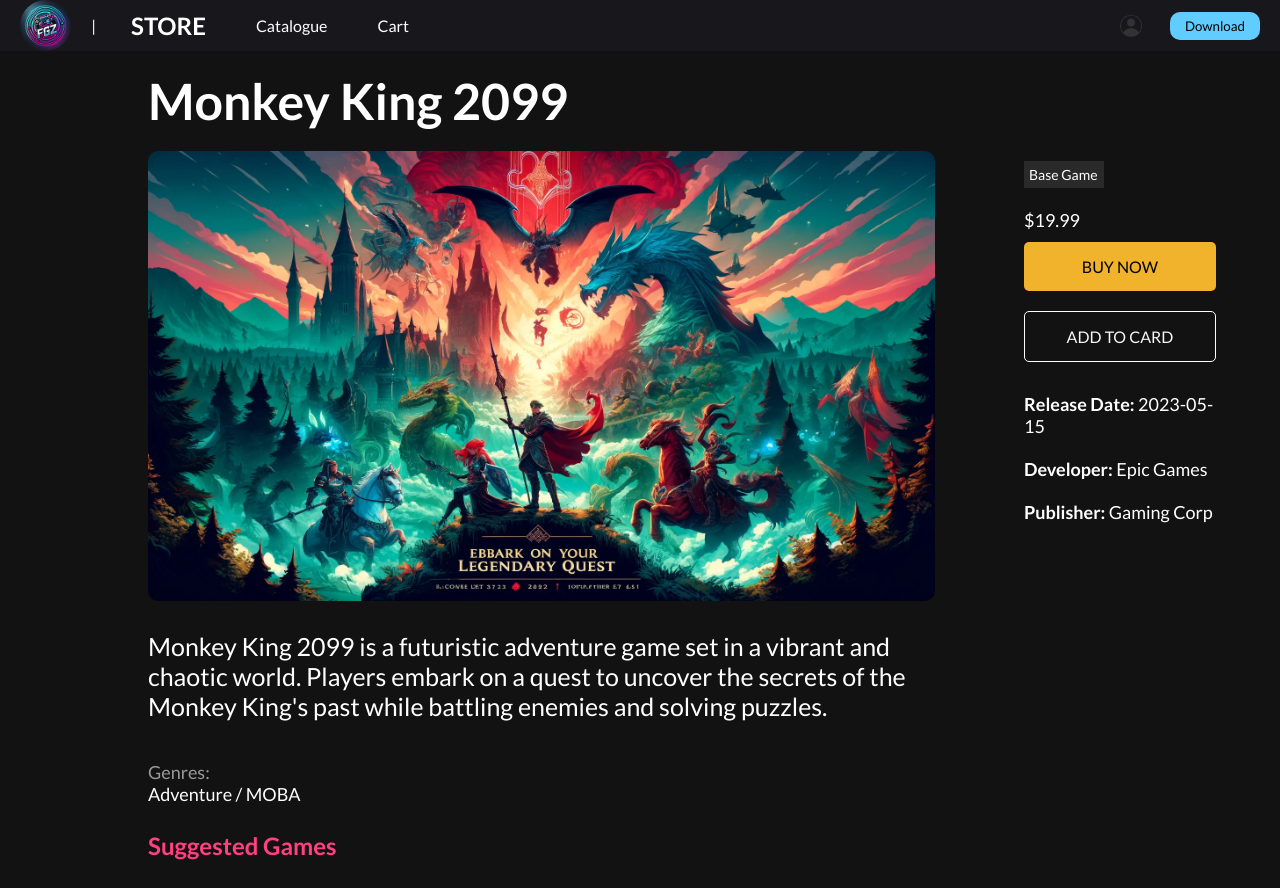
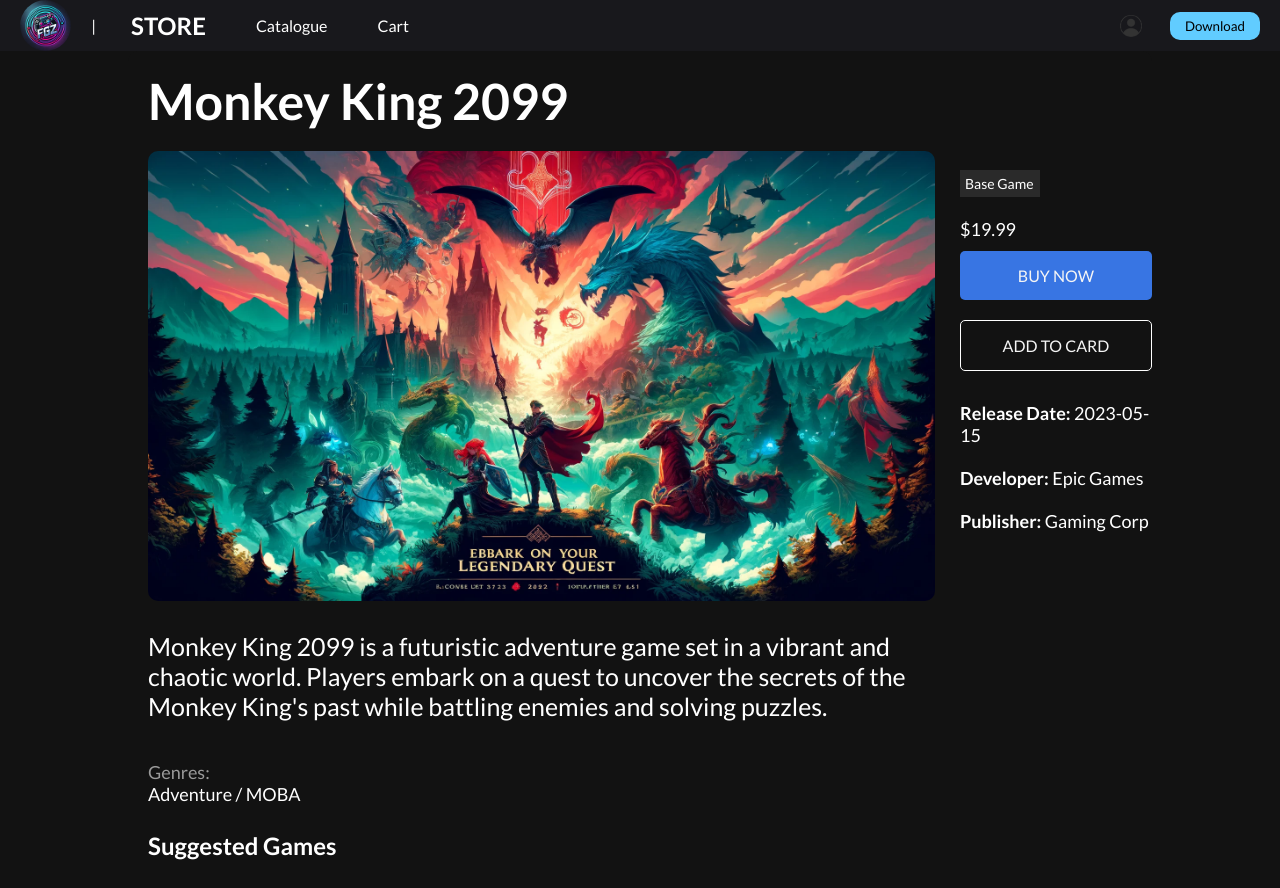
Before and after one commit to PhamHoaiTan/Single-Page, a React (Create React App) app in the folder web-game/: page /product/1 in a window 1280 px wide. Shown: the top 888 px of the page. Built offline with nearby package versions, Linux system fonts and the light colour scheme.

Commit message:
update scroll in details

```diff
--- a/web-game/src/Pages/Details/ProductDetail.css
+++ b/web-game/src/Pages/Details/ProductDetail.css
@@ -30,7 +30,6 @@
   }
   .details-content{
     display: grid;
-    position: relative;
     grid-template-columns: 80% 20%;
     height: 80vh;
   }
@@ -55,11 +54,12 @@
   /* Right Details */
   .detail-right{
     width: 15vw;
+    position: absolute;
     display: flex;
-    position: fixed;
     flex-direction: column;
     gap: 1px;
-    left: 80%;
+    top: 20%;
+    left: 75%;
   }
   .detail-bt button{
       width: 100%;
@@ -68,17 +68,17 @@
       font-size: 1em;
       border-radius: 5px;
       cursor: pointer;
+      color: #F5F5F5;
   }
   .detail-bt .buyNow{
-    background-color: #F1B22C;
+    background-color: #3875E3;
     border: none;
   }
   .detail-bt .buyNow:hover{
-    background-color: #CA9625;
+    background-color: #488BE8;
   }
   .detail-bt .addToCard{
     background-color: #121212;
-    color: #F5F5F5;
     border: white 1px solid;
   }
   .detail-bt .addToCard:hover {
--- a/web-game/src/Pages/Details/ProductDetail.jsx
+++ b/web-game/src/Pages/Details/ProductDetail.jsx
@@ -1,5 +1,5 @@
 // src/Pages/Home/ProductDetail.js
-import React from 'react';
+import React, { useEffect, useRef, useState } from 'react';
 import { useParams } from 'react-router-dom';
 import { games } from '../../assets/games/game';
 import Suggestions from '../../components/Suggestions/Suggestions';
@@ -9,22 +9,61 @@ function ProductDetail() {
   const { id } = useParams();
   const product = games.find(game => game.id === parseInt(id));
 
+  const detailContain = useRef(null);
+  const detailRight = useRef(null);
+  const suggestion = useRef(null);
+
+  const [widthContain,setWidthContain] = useState(0);
+  const [topSuggest,setTopSuggest] = useState(0);
+  const [nice,setHeightDetailRight] = useState(0);
+
+  useEffect(()=>{
+    setWidthContain(detailContain.current.offsetHeight);
+    console.log(topSuggest);
+  },[]);
+
+  useEffect(()=>{
+    setHeightDetailRight(detailRight.current.offsetHeight);
+  },[]);
+
+  useEffect(()=>{
+    setTopSuggest(suggestion.current.offsetTop);
+  },[]);
+
   if (!product) {
     return <div>Product not found</div>;
   }
 
+
+  // scroll
+  window.addEventListener('scroll',()=>{
+        const detailRightid = document.getElementById('detailRight');
+        const crollY = window.scrollY;
+          if(crollY < widthContain && crollY < topSuggest - nice){
+            detailRightid.style.position = 'fixed';
+            detailRightid.style.top = '20%';
+          }else if(crollY > topSuggest-nice){
+            detailRightid.style.position = 'absolute';
+            detailRightid.style.top = `${topSuggest-nice}px`;
+          }
+          else{
+            detailRightid.style.position = 'absolute';
+
+          }
+  })
+
   return (
     <div className="ProductDetail">
       <div className="name"><h1 className='deltail-h1'>{product.name}</h1></div>
-      <div className="details-content">
+      <div className="details-content" ref={detailContain}>
         {/* Detail Left */}
         <div className="detail-left">
-      <img src={product.image} alt={product.name} />
+      <img src={product.image} alt={product.name}  />
       <div className="detail-description"><p>{product.description}</p></div>
       <p><span className='genres'>Genres:</span><br /> {product.genre}</p>
         </div>
         {/* Detail Right */}
-      <div className="detail-right">
+      <div className="detail-right" id='detailRight' ref={detailRight}>
       <div  className='base-game'><p>Base Game</p></div>
       <p>{product.price}</p>
       <div className="detail-bt">
@@ -36,7 +75,7 @@ function ProductDetail() {
       <p><strong>Publisher:</strong> {product.publisher}</p>
       </div>
       </div>
-      <div className="suggestion">
+      <div className="suggestion" ref={suggestion}>
       <Suggestions genre={product.genre} currentGameId={product.id} />
       </div>
     </div>
--- a/web-game/src/components/Suggestions/Suggestions.css
+++ b/web-game/src/components/Suggestions/Suggestions.css
@@ -4,14 +4,13 @@
   }
 
   .Suggestions h2 {
-    color: #FF4081;
+    color: #FFF;
     margin-bottom: 20px;
   }
 
   .suggested-games {
     display: flex;
     flex-wrap: wrap;
-    justify-content: center;
   }
 
   .suggested-game {
```
